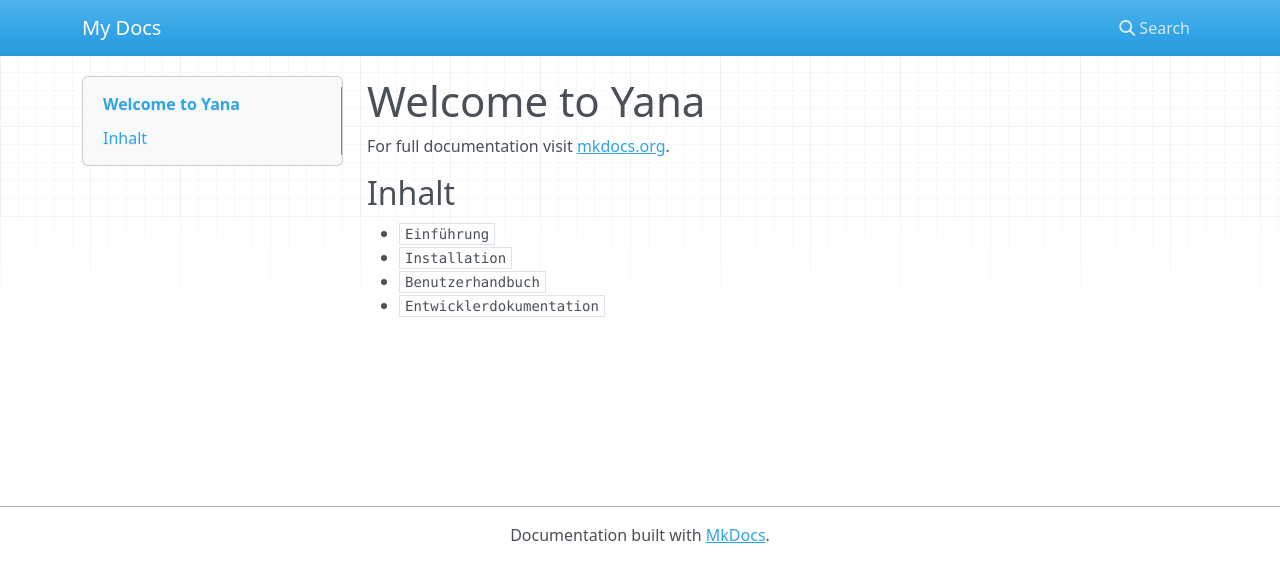
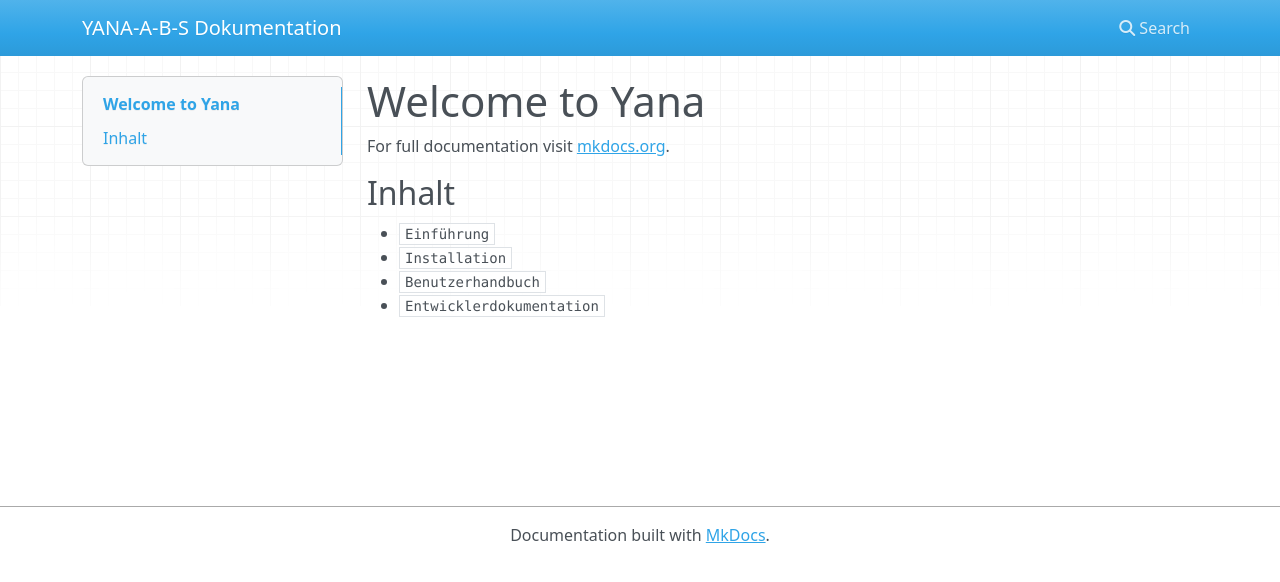
Before and after one commit to Pferdusmaximus/YANA-A-B-S, an MkDocs documentation site: the page built from docs/index.md, in a window 1280 px wide. Shown: the top 582 px of the page. Built offline with MkDocs 1.6.1, drawn with Linux system fonts in a browser that asks for light colours; nearby versions of some CDN libraries.

Commit message:
MkDocs Konfiguration angepasst

```diff
--- a/mkdocs.yml
+++ b/mkdocs.yml
@@ -1 +1,4 @@
-site_name: My Docs
+site_name: YANA-A-B-S Dokumentation
+
+nav:
+  - Startseite: index.md
```
